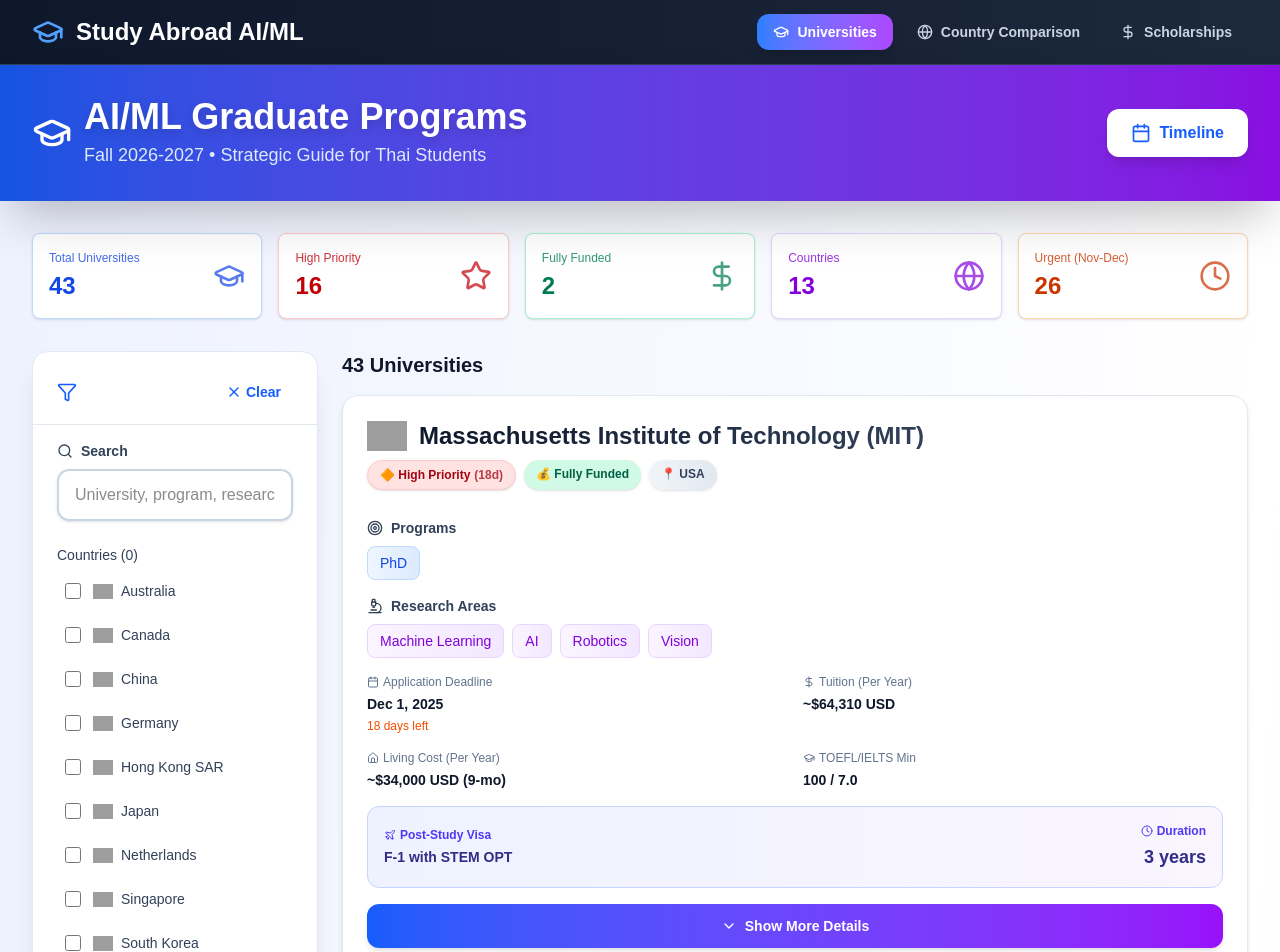
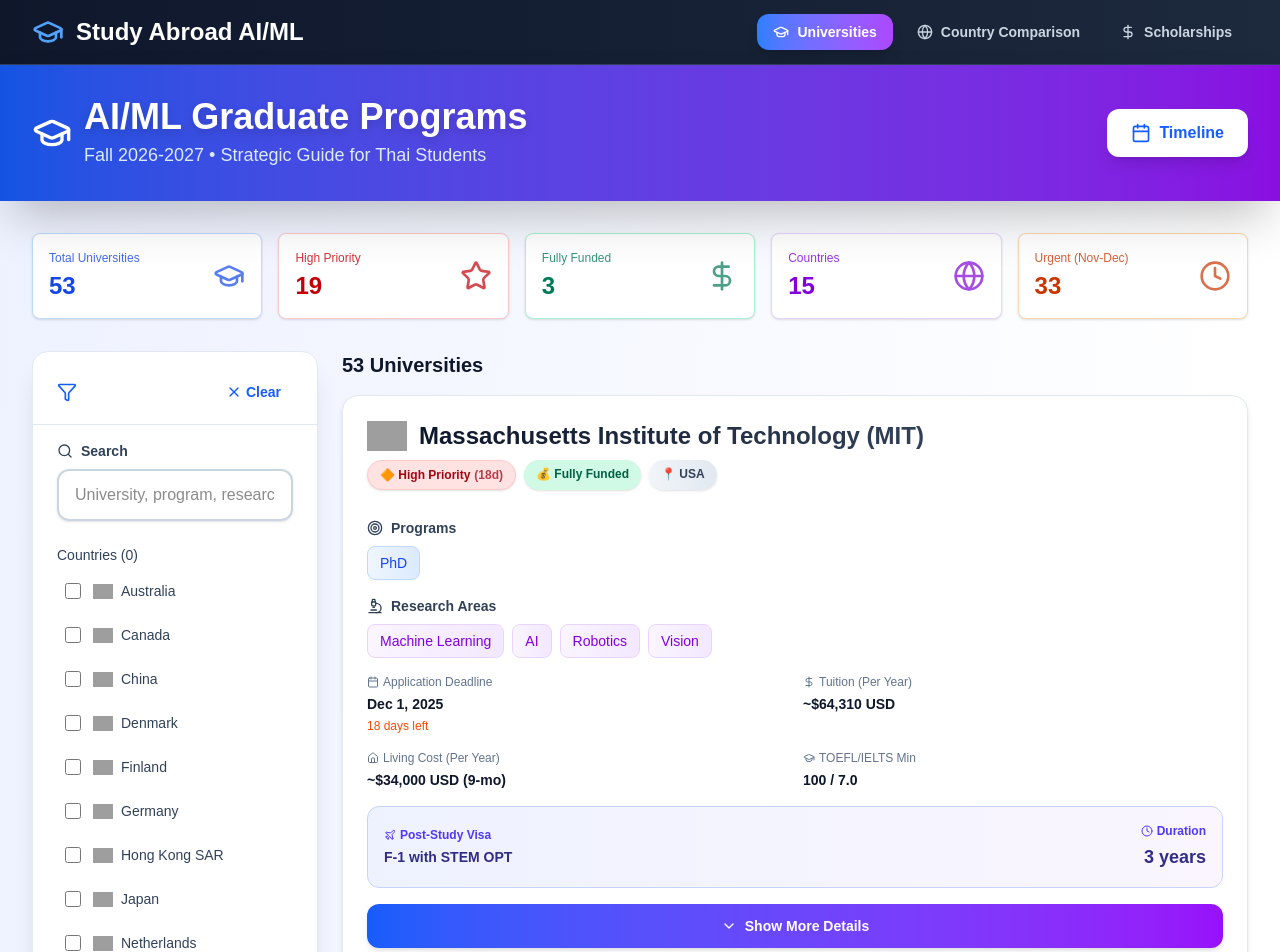
Before and after one commit to Nacnano/study-abroad, a Next.js app: page / in a window 1280 px wide. Shown: the top 952 px of the page. Built offline with nearby package versions, Linux system fonts and the light colour scheme; grey boxes are pictures that could not be loaded.

Commit message:
feat: add more u

```diff
--- a/data/universities.ts
+++ b/data/universities.ts
@@ -1213,6 +1213,267 @@
     programType: "Mixed",
     website: "https://www.manchester.ac.uk",
   },
+  {
+    id: "harvard",
+    name: "Harvard University",
+    country: "USA",
+    programs: ["PhD", "ME", "SM"],
+    researchAreas: ["AI", "Machine Learning", "NLP", "Robotics", "Theory"],
+    applicationDeadline: "Dec 1, 2025 (PhD) / Dec 15, 2025 (Masters)",
+    applicationFee: "$105 USD",
+    tuitionPerYear: "~$64,200 USD",
+    livingCostPerYear: "~$32,000 - $42,000 USD (Cambridge)",
+    greRequired: "No (not accepted)",
+    toeflIeltsMin: "80 / 6.5 (but 100+ / 7.5 recommended)",
+    keyDocuments: [
+      "Transcripts",
+      "Statement of Purpose (approx. 1000 words)",
+      "CV",
+      "3 Letters of Recommendation",
+    ],
+    scholarships: "PhD: fully funded; Masters: very limited, self-funded",
+    notes:
+      "SEAS is the relevant school. PhD admissions are extremely competitive. Masters are 1-2 year professional programs.",
+    visaType: "F-1 with STEM OPT",
+    visaDuration: "3 years",
+    fundingType: "Mixed",
+    programType: "Mixed",
+    website: "https://www.harvard.edu",
+  },
+  {
+    id: "nyu",
+    name: "New York University (NYU)",
+    country: "USA",
+    programs: ["PhD", "MS (Data Science)", "MS (CS)"],
+    researchAreas: ["Data Science", "Machine Learning", "NLP", "Vision"],
+    applicationDeadline: "Dec 4, 2025 (PhD) / Dec 18, 2025 (MSDS)",
+    applicationFee: "$135 USD (Data Science)",
+    tuitionPerYear: "~$70,000 USD (MS)",
+    livingCostPerYear: "~$35,000 - $48,000 USD (NYC)",
+    greRequired: "No",
+    toeflIeltsMin: "100 / 7.5",
+    keyDocuments: [
+      "Transcripts",
+      "Statement of Purpose",
+      "CV",
+      "3 Letters of Recommendation",
+    ],
+    scholarships: "PhD: funded; MS: very limited, self-funded",
+    notes:
+      "Home to the Center for Data Science (CDS), a world-leader. High cost of living.",
+    visaType: "F-1 with STEM OPT",
+    visaDuration: "3 years",
+    fundingType: "Mixed",
+    programType: "Mixed",
+    website: "https://www.nyu.edu",
+  },
+  {
+    id: "upenn",
+    name: "University of Pennsylvania (UPenn)",
+    country: "USA",
+    programs: ["PhD", "MSE (AI/ML)", "MSE (Data Science)"],
+    researchAreas: ["AI", "Robotics (GRASP Lab)", "NLP", "Machine Learning"],
+    applicationDeadline: "Dec 15, 2025",
+    applicationFee: "$90 USD",
+    tuitionPerYear: "~$68,000 USD (MSE)",
+    livingCostPerYear: "~$28,000 - $38,000 USD (Philadelphia)",
+    greRequired: "No",
+    toeflIeltsMin: "100 / 7.5",
+    keyDocuments: [
+      "Transcripts",
+      "Statement of Purpose",
+      "CV",
+      "3 Letters of Recommendation",
+    ],
+    scholarships: "PhD: fully funded; MSE: limited funding",
+    notes:
+      "World-famous for the GRASP (Robotics) lab. Strong Ivy League option.",
+    visaType: "F-1 with STEM OPT",
+    visaDuration: "3 years",
+    fundingType: "Mixed",
+    programType: "Mixed",
+    website: "https://www.upenn.edu",
+  },
+  {
+    id: "jhu",
+    name: "Johns Hopkins University (JHU)",
+    country: "USA",
+    programs: ["PhD", "MSE (AI)", "MSE (Data Science)"],
+    researchAreas: ["NLP", "Machine Learning", "Computer Vision", "Robotics"],
+    applicationDeadline: "Dec 15, 2025",
+    applicationFee: "$75 USD",
+    tuitionPerYear: "~$65,000 USD",
+    livingCostPerYear: "~$25,000 - $35,000 USD (Baltimore)",
+    greRequired: "No",
+    toeflIeltsMin: "100 / 7.0",
+    keyDocuments: [
+      "Transcripts",
+      "Statement of Purpose",
+      "CV",
+      "3 Letters of Recommendation",
+    ],
+    scholarships: "PhD: fully funded; MSE: limited",
+    notes:
+      "Renowned for its Center for Language and Speech Processing (CLSP). Strong in AI for medicine.",
+    visaType: "F-1 with STEM OPT",
+    visaDuration: "3 years",
+    fundingType: "Mixed",
+    programType: "Mixed",
+    website: "https://www.jhu.edu",
+  },
+  {
+    id: "umass-amherst",
+    name: "University of Massachusetts Amherst",
+    country: "USA",
+    programs: ["PhD", "MS"],
+    researchAreas: ["AI", "Machine Learning", "NLP", "Robotics", "IR"],
+    applicationDeadline: "Dec 15, 2025",
+    applicationFee: "$90 USD",
+    tuitionPerYear: "~$35,000 USD (Non-Resident)",
+    livingCostPerYear: "~$18,000 - $26,000 USD",
+    greRequired: "No",
+    toeflIeltsMin: "80 / 6.5",
+    keyDocuments: [
+      "Transcripts",
+      "Statement of Purpose",
+      "CV",
+      "3 Letters of Recommendation",
+      "Short essay (600 words)",
+    ],
+    scholarships: "PhD: typically fully funded; MS: limited funding",
+    notes:
+      "CICS is a top-10 public CS program, exceptionally strong in AI/ML research. Lower cost of living.",
+    visaType: "F-1 with STEM OPT",
+    visaDuration: "3 years",
+    fundingType: "Mixed",
+    programType: "Mixed",
+    website: "https://www.umass.edu",
+  },
+  {
+    id: "u-alberta",
+    name: "University of Alberta",
+    country: "Canada",
+    programs: ["PhD", "MSc (Thesis)"],
+    researchAreas: ["Reinforcement Learning", "AI", "Machine Learning", "NLP"],
+    applicationDeadline: "Dec 15, 2025 (for funding)",
+    applicationFee: "$135 CAD",
+    tuitionPerYear: "~$9,500 CAD (PhD) / ~$20,000 CAD (MSc)",
+    livingCostPerYear: "~$18,000 - $25,000 CAD",
+    greRequired: "No",
+    toeflIeltsMin: "90 (21 each) / 6.5 (6.0 min)",
+    keyDocuments: [
+      "Transcripts",
+      "Statement of Purpose",
+      "CV",
+      "3 Letters of Recommendation",
+    ],
+    scholarships: "Thesis-based PhD/MSc are typically fully funded (RA/TA)",
+    notes:
+      "A world-leader in Reinforcement Learning; home to the Amii (Alberta Machine Intelligence Institute).",
+    visaType: "PGWP eligible",
+    visaDuration: "Up to 3 years (PGWP typical)",
+    fundingType: "Fully Funded",
+    programType: "Mixed",
+    website: "https://www.ualberta.ca",
+  },
+  {
+    id: "u-sydney",
+    name: "University of Sydney",
+    country: "Australia",
+    programs: ["MSc (Data Science)", "MSc (AI)", "PhD"],
+    researchAreas: ["AI", "Machine Learning", "Data Science", "Robotics"],
+    applicationDeadline: "Dec 1, 2025 (Intl. for Sem 1, Feb 2026 start)",
+    applicationFee: "$150 AUD",
+    tuitionPerYear: "~$54,000 AUD (MSc)",
+    livingCostPerYear: "~$25,000 - $35,000 AUD",
+    greRequired: "No",
+    toeflIeltsMin: "85 (19W, 17S/R/L) / 6.5 (6.0 min)",
+    keyDocuments: [
+      "Transcripts",
+      "Statement of Purpose / Research proposal",
+      "CV",
+      "References",
+    ],
+    scholarships: "Limited (Research scholarships for PhD)",
+    notes:
+      "Southern hemisphere calendar (Semester 1 starts Feb/March). Check deadlines carefully.",
+    visaType: "Temporary Graduate Visa / Student visa",
+    visaDuration: "2-3 years (post-study work)",
+    fundingType: "Limited Funding",
+    programType: "Mixed",
+    website: "https://www.sydney.edu.au",
+  },
+  {
+    id: "aalto",
+    name: "Aalto University",
+    country: "Finland",
+    programs: ["MSc", "PhD"],
+    researchAreas: ["Machine Learning", "Data Science", "AI", "HCI"],
+    applicationDeadline: "Jan 2, 2026 (Masters, 2026-2027 intake)",
+    applicationFee: "€100 EUR",
+    tuitionPerYear: "~€17,000 EUR (Non-EU)",
+    livingCostPerYear: "~€12,000 - €18,000 EUR",
+    greRequired: "No",
+    toeflIeltsMin: "92 (22W) / 6.5 (5.5W)",
+    keyDocuments: [
+      "Transcripts",
+      "Motivation letter",
+      "CV",
+      "Letters of Recommendation",
+    ],
+    scholarships: "Aalto Scholarship (tuition waiver + stipend)",
+    notes:
+      "Top Nordic tech university. Highly competitive scholarship program. Part of HIIT with U.Helsinki.",
+    visaType: "Residence Permit / Job Seeking Permit",
+    visaDuration: "2 years (job seeking)",
+    fundingType: "Limited Funding",
+    programType: "MS",
+    website: "https://www.aalto.fi",
+  },
+  {
+    id: "u-helsinki",
+    name: "University of Helsinki",
+    country: "Finland",
+    programs: ["MSc (Data Science)", "MSc (CS)", "PhD"],
+    researchAreas: ["Data Science", "AI", "ML", "NLP", "Algorithms"],
+    applicationDeadline: "Jan 16, 2026 (Masters, 2026-2027 intake)",
+    applicationFee: "€100 EUR",
+    tuitionPerYear: "~€18,000 EUR (Non-EU)",
+    livingCostPerYear: "~€12,000 - €18,000 EUR",
+    greRequired: "No",
+    toeflIeltsMin: "92 (22W) / 6.5 (5.5W)",
+    keyDocuments: ["Transcripts", "Motivation letter", "CV", "References"],
+    scholarships: "University of Helsinki Scholarship (tuition + stipend)",
+    notes:
+      "Strong research in foundational ML and algorithms. Part of HIIT with Aalto.",
+    visaType: "Residence Permit / Job Seeking Permit",
+    visaDuration: "2 years (job seeking)",
+    fundingType: "Limited Funding",
+    programType: "MS",
+    website: "https://www.helsinki.fi",
+  },
+  {
+    id: "itu-copenhagen",
+    name: "IT University of Copenhagen",
+    country: "Denmark",
+    programs: ["MSc (Data Science)"],
+    researchAreas: ["Data Science", "Algorithms", "ML", "AI Ethics", "NLP"],
+    applicationDeadline: "Mar 1, 2026 (Non-EU/EEA)",
+    applicationFee: "750 DKK (approx. €100)",
+    tuitionPerYear: "~€13,400 EUR",
+    livingCostPerYear: "~€12,000 - €16,000 EUR",
+    greRequired: "No",
+    toeflIeltsMin: "83 / 6.5",
+    keyDocuments: ["Transcripts", "Motivation letter", "CV", "References"],
+    scholarships: "Limited (Danish State Scholarships)",
+    notes:
+      "A specialized university with a strong, modern focus on data science and its societal impact.",
+    visaType: "Residence Permit / Establishment Card",
+    visaDuration: "2 years (establishment card post-study)",
+    fundingType: "Limited Funding",
+    programType: "MS",
+    website: "https://en.itu.dk",
+  },
 ];
 
 /**
```
